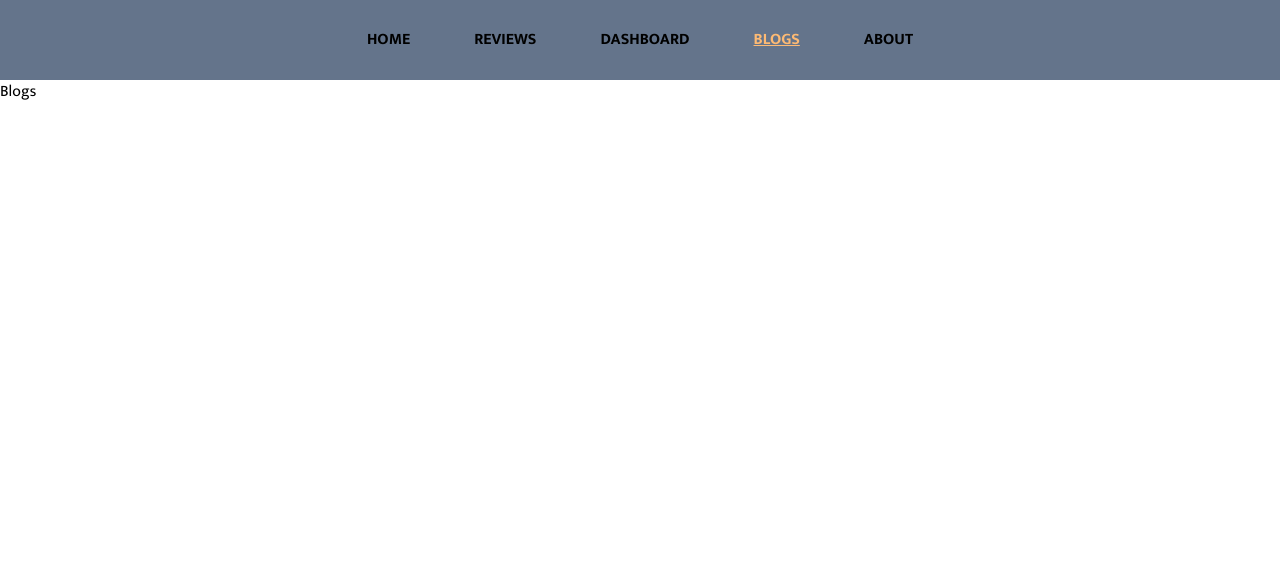
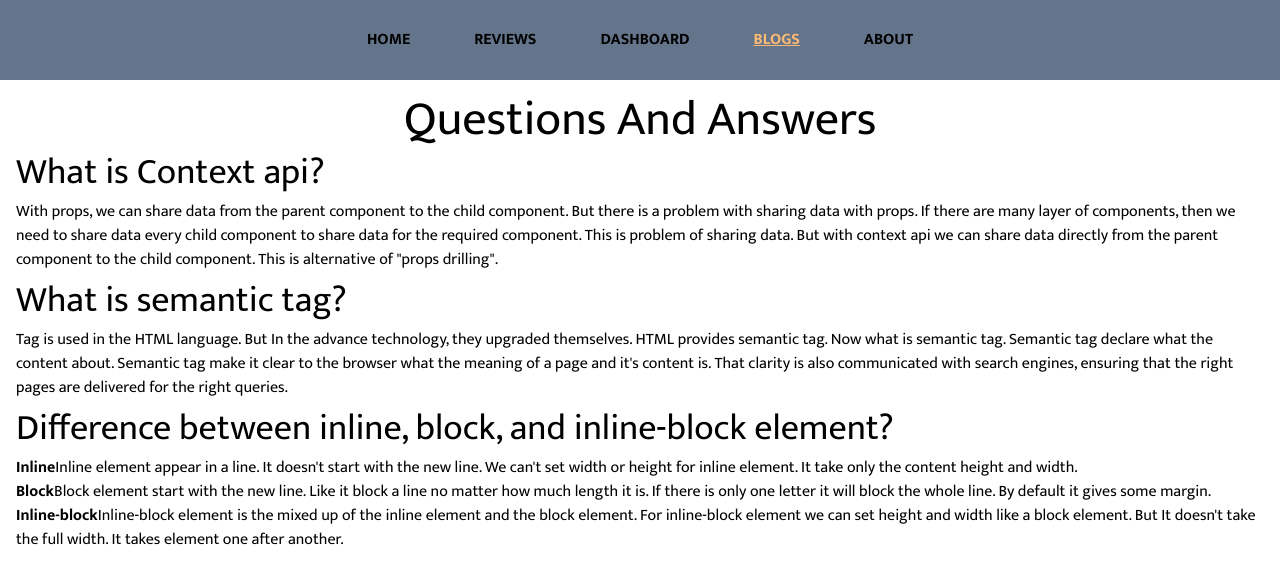
Before and after one commit to mehedih23/review-studio, a React (Create React App) app: page /blogs in a window 1280 px wide. Shown: the top 584 px of the page. Built offline with nearby package versions, Linux system fonts and the light colour scheme.

Commit message:
qna done

```diff
--- a/src/Components/Blogs/Blogs.js
+++ b/src/Components/Blogs/Blogs.js
@@ -3,7 +3,34 @@ import React from 'react'
 
 const Blogs = () => {
     return (
-        <div>Blogs</div>
+        <div className='container mx-auto p-4'>
+            <h1 className='text-3xl lg:text-5xl text-center'>Questions And Answers</h1>
+            <div>
+                <div>
+                    <h3 className='text-4xl my-2'>What is Context api?</h3>
+                    <p>With props, we can share data from the parent component to the child component. But there is a problem with sharing data with props. If there are many layer of components, then we need to share data every child component to share data for the required component. This is problem of sharing data. But with context api we can share data directly from the parent component to the child component. This is alternative of "props drilling".</p>
+                </div>
+                <div>
+                    <h3 className='text-4xl my-2'>What is semantic tag?</h3>
+                    <p>
+                        Tag is used in the HTML language. But In the advance technology, they upgraded themselves. HTML provides semantic tag. Now what is semantic tag. Semantic tag declare what the content about. Semantic tag make it clear to the browser what the meaning of a page and it's content is. That clarity is also communicated with search engines, ensuring that the right pages are delivered for the right queries.
+                    </p>
+                </div>
+                <div>
+                    <h3 className='text-4xl my-2'>Difference between inline, block, and inline-block element?</h3>
+                    <p>
+                        <strong>Inline</strong>
+                        Inline element appear in a line. It doesn't start with the new line. We can't set width or height for inline element. It take only the content height and width.
+                        <br />
+                        <strong>Block</strong>
+                        Block element start with the new line. Like it block a line no matter how much length it is. If there is only one letter it will block the whole line. By default it gives some margin.
+                        <br />
+                        <strong>Inline-block</strong>
+                        Inline-block element is the mixed up of the inline element and the block element. For inline-block element we can set height and width like a block element. But It doesn't take the full width. It takes element one after another.
+                    </p>
+                </div>
+            </div>
+        </div>
     )
 }
 
```
